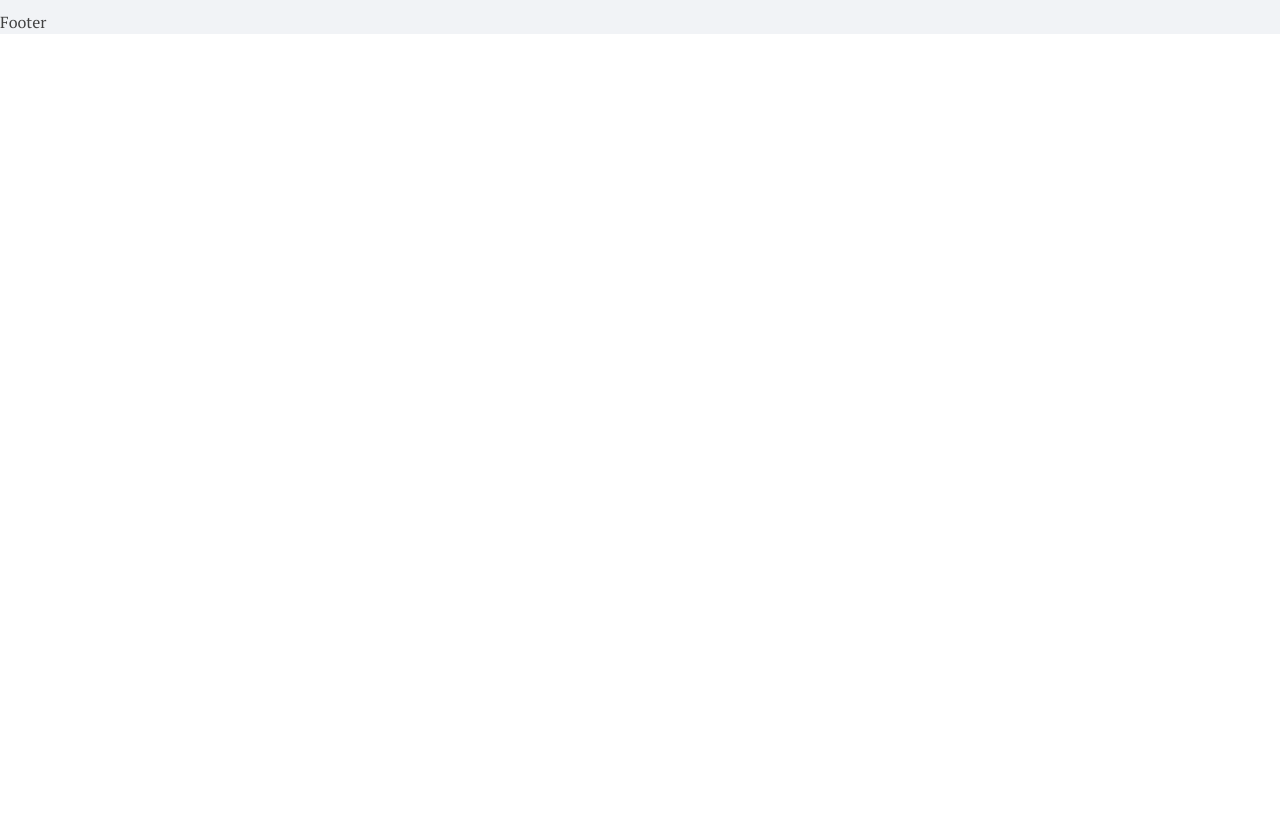
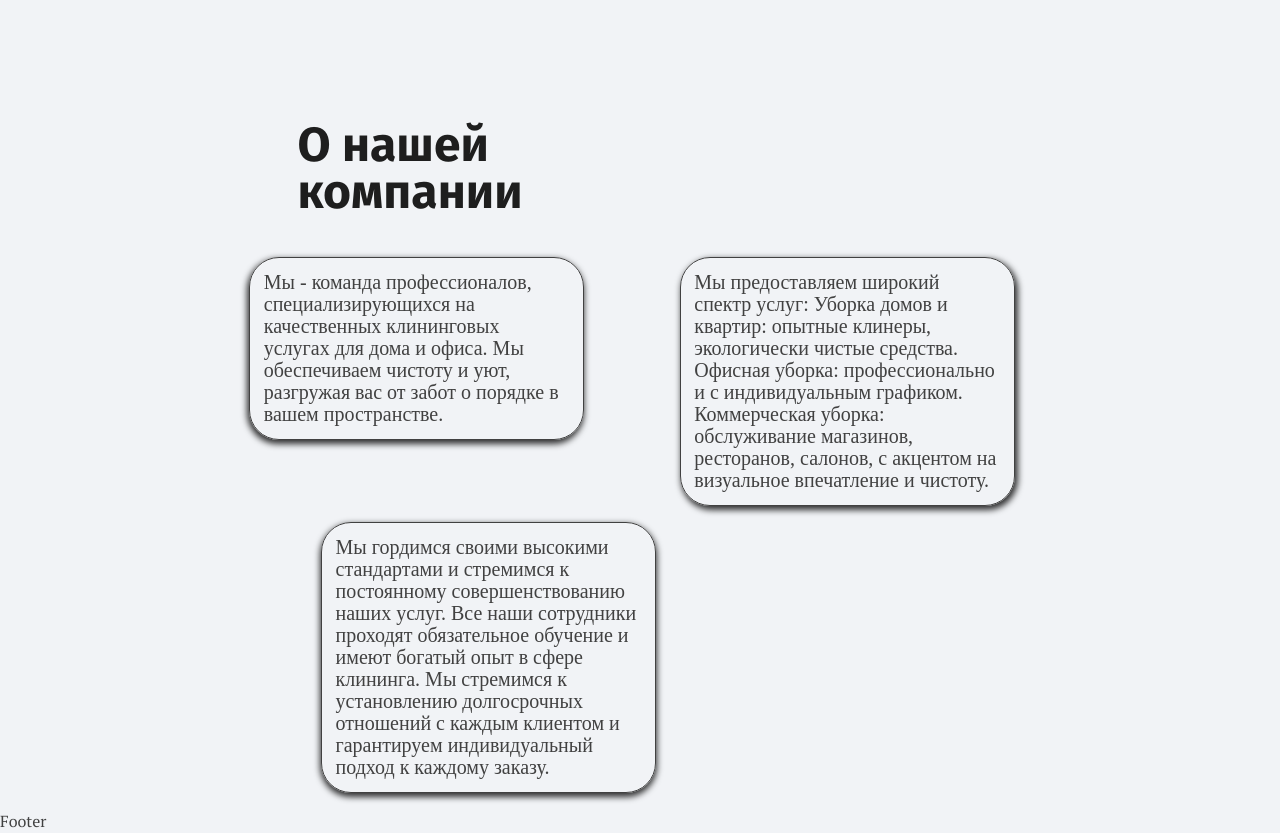
Before and after one commit to perekatypole/cleaning, a React (Create React App) app: page / in a window 1280 px wide. Shown: the part 960-1793 px from the top of the page. Before the commit the page ends 994 px from the top, so only its background shows below. Built offline with nearby package versions, Linux system fonts and the light colour scheme.

Commit message:
Added about section.

```diff
--- /dev/null
+++ b/src/components/About/About.jsx
@@ -0,0 +1,46 @@
+import React from "react";
+import Row from "react-bootstrap/Row";
+import Column from "react-bootstrap/Col";
+
+const About = () => {
+  return (
+    <Row className="main-about">
+      <Column>
+        <Row className="row-cols-md-1 about-container">
+          <Column className="ms-sm-5">
+            <h2 className="about-title">
+              О нашей <br /> компании
+            </h2>
+          </Column>
+          <Column md={5}>
+            <p className="about-title-text txt-1">
+              Мы - команда профессионалов, специализирующихся на качественных
+              клининговых услугах для дома и офиса. Мы обеспечиваем чистоту и
+              уют, разгружая вас от забот о порядке в вашем пространстве.
+            </p>
+          </Column>
+          <Column md={5} className="offset-md-1">
+            <p className="about-title-text txt-2">
+              Мы предоставляем широкий спектр услуг: Уборка домов и квартир:
+              опытные клинеры, экологически чистые средства. Офисная уборка:
+              профессионально и с индивидуальным графиком. Коммерческая уборка:
+              обслуживание магазинов, ресторанов, салонов, с акцентом на
+              визуальное впечатление и чистоту.
+            </p>
+          </Column>
+          <Column md={5} className="offset-md-1">
+            <p className="about-title-text txt-3">
+              Мы гордимся своими высокими стандартами и стремимся к постоянному
+              совершенствованию наших услуг. Все наши сотрудники проходят
+              обязательное обучение и имеют богатый опыт в сфере клининга. Мы
+              стремимся к установлению долгосрочных отношений с каждым клиентом
+              и гарантируем индивидуальный подход к каждому заказу.
+            </p>
+          </Column>
+        </Row>
+      </Column>
+    </Row>
+  );
+};
+
+export default About;
--- a/src/components/Main/Main.jsx
+++ b/src/components/Main/Main.jsx
@@ -1,13 +1,14 @@
 import React from "react";
 import { Container } from "react-bootstrap";
-import Row from "react-bootstrap/Row";
 import Preview from "../Preview/Preview";
+import About from "../About/About";
 
 const Main = () => {
   return (
     <main>
       <Container>
-          <Preview />
+        <Preview />
+        <About />
       </Container>
     </main>
   );
--- a/src/components/Preview/Preview.jsx
+++ b/src/components/Preview/Preview.jsx
@@ -1,7 +1,6 @@
 import React from "react";
 import Row from "react-bootstrap/Row";
 import Column from "react-bootstrap/Col";
-import Stack from "react-bootstrap/Stack";
 import Image from "react-bootstrap/Image";
 import medal from "../../images/main/medal.svg";
 import medal_bck from "../../images/main/medal_bck.svg";
@@ -9,6 +8,7 @@ import star from "../../images/main/star.svg";
 import star_bck from "../../images/main/star_bck.svg";
 import rush from "../../images/main/rush.svg";
 import rush_bck from "../../images/main/rush_bck.svg";
+
 
 const Preview = () => {
   return (
@@ -40,7 +40,7 @@ const Preview = () => {
             </Column>
           </Row>
           <Column xs={8} md={12}>
-            <p className="preview-text">
+            <p className="wrnt-txt preview-text">
               Наша клининговая компания гарантирует высочайшее качество
               предоставляемых услуг. Мы работаем только с опытными и обученными
               сотрудниками, используем современное оборудование и проверенные
@@ -76,7 +76,7 @@ const Preview = () => {
             </Column>
           </Row>
           <Column xs={8} md={12}>
-            <p className="preview-text">
+            <p className="empl-txt preview-text">
               Сотрудники - профессионалы в работе с поверхностями. Эффективное
               удаление пятен и загрязнений. Профессиональные услуги для
               клиентов.
@@ -111,7 +111,7 @@ const Preview = () => {
             </Column>
           </Row>
           <Column xs={8} md={12}>
-            <p className="preview-text">
+            <p className="fst-txt preview-text">
               Наши клининговые услуги быстро и надежно решат все проблемы с
               чистотой. Мы предлагаем широкий спектр услуг - уборка квартир,
               офисов и после ремонта. Быстрая работа, идеальная чистота.
--- /dev/null
+++ b/src/styles/about.sass
@@ -0,0 +1,43 @@
+.main-about
+    padding: 10% 0 0 0
+
+.about-container
+    padding: 0 10% 0 15%
+    @media screen and ( max-width:  1200px)
+        padding: 0 0 0 15%
+    @media screen and ( max-width:  992px)
+        padding: 0
+.about-title
+    color: #1E1E1E
+    font-family: fira-sans
+    font-size: 48px
+    font-style: normal
+    font-weight: 700
+    line-height: 47px
+    padding: 0 0 4% 0
+    @media screen and ( max-width:  1200px)
+        font-size: 40px
+    @media screen and ( max-width:  992px)
+        font-size: 30px
+
+.about-title-text
+    color: #414141
+    font-family: PT Serif
+    font-size: 20px
+    font-style: normal
+    font-weight: 400
+    line-height: 22px
+    padding: 4%
+    border-radius: 30px
+    border: 1px solid #414141
+    @media screen and ( max-width:  1200px)
+        font-size: 18px
+    @media screen and ( max-width:  992px)
+        font-size: 16px
+
+.txt-1
+    box-shadow: -1px 3px 6px 1px rgba(0, 0, 0, 0.80)
+.txt-2
+    box-shadow: 2px 3px 6px 1px rgba(0, 0, 0, 0.80)
+.txt-3
+    box-shadow: 0px 3px 6px 1px rgba(0, 0, 0, 0.80)
--- a/src/styles/main.sass
+++ b/src/styles/main.sass
@@ -2,6 +2,7 @@
 @import logo.sass
 @import navibar.sass
 @import preview.sass
+@import about.sass
 
 .App
     padding: 0
--- a/src/styles/preview.sass
+++ b/src/styles/preview.sass
@@ -19,6 +19,7 @@
     @media screen and (max-width:768px)
         font-size: 20px
 
+
 .preview-text
     color: #414141
     text-align: center
@@ -36,6 +37,21 @@
         font-size: 16px
     @media screen and (max-width:768px)
         font-size: 14px
+    @media screen and (max-width:420px)
+        padding: 10px
+        border-radius: 26px
+
+.wrnt-txt
+    @media screen and (max-width:420px)
+        box-shadow: 1px 1px 28px #fdd8d8
+
+.empl-txt
+    @media screen and (max-width:420px)
+        box-shadow: 1px 1px 28px #c0dbff
+
+.fst-txt
+    @media screen and (max-width:420px)
+        box-shadow: 1px 1px 28px #fff3c4
 
 
 // Гаранатии
```
